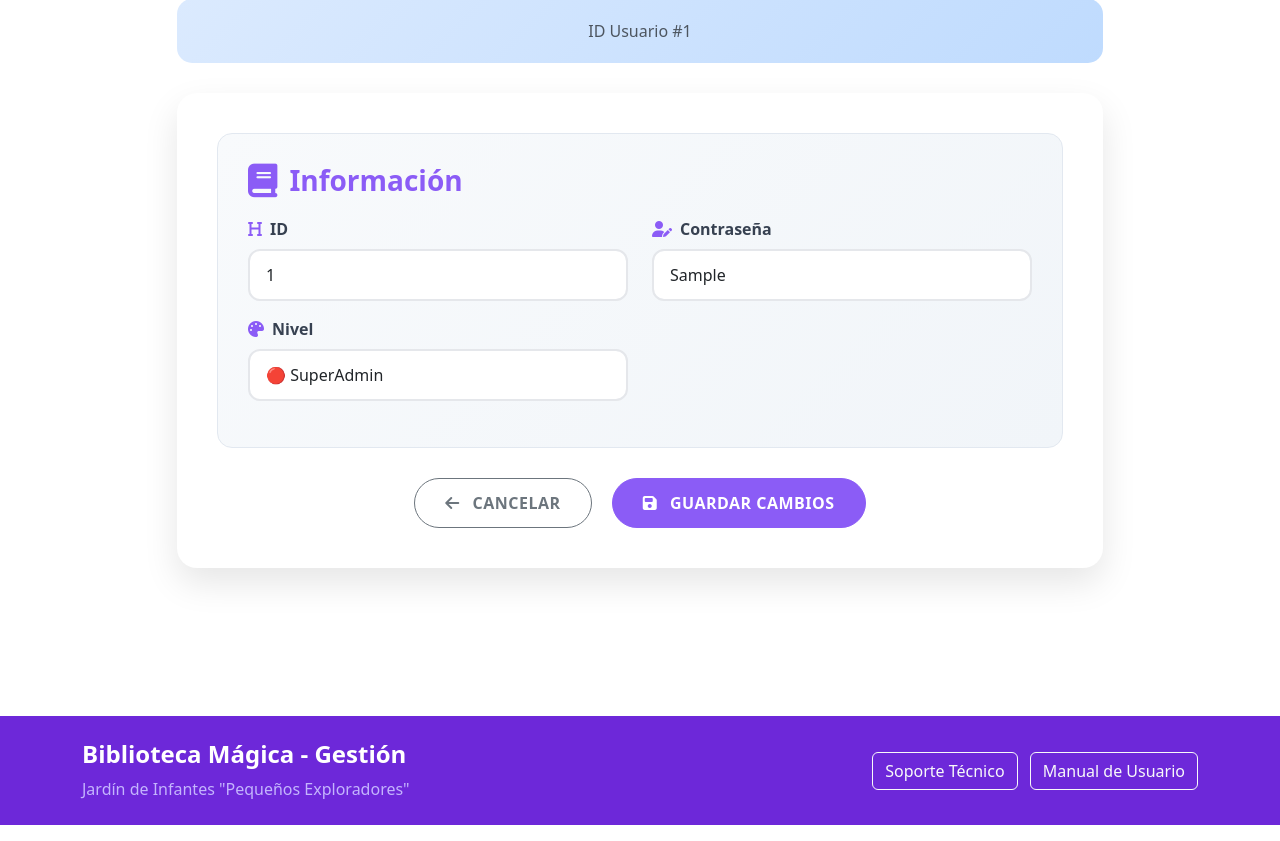
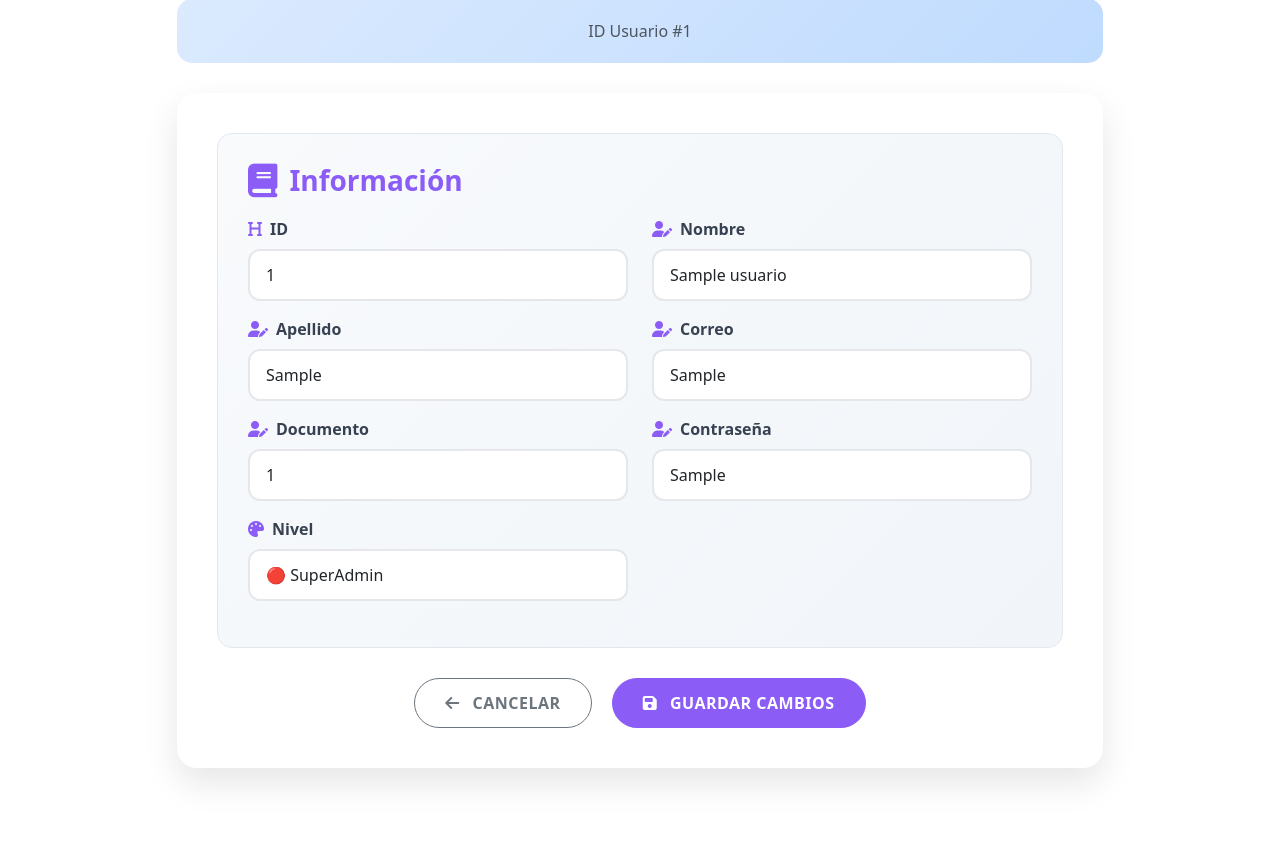
Before and after one commit to lenoilrtk/jardin, a PHP site: page /ABM/ABM_user_edit.php?id=1 in a window 1280 px wide. Shown: the part 285-1126 px from the top of the page. Run offline with PHP 8.4, Linux system fonts and the light colour scheme; tables that the repository leaves empty hold one stand-in row (values such as "Sample post").

Commit message:
abm usuarios

```diff
--- a/ABM/ABM_user_edit.php
+++ b/ABM/ABM_user_edit.php
@@ -243,6 +243,38 @@
                                 <div class="col-md-6 mb-3">
                                     <label for="autor" class="form-label">
                                         <i class="fas fa-user-edit"></i>
+                                        Nombre
+                                    </label>
+                                    <input type="text" class="form-control" id="nombre" name="nombre"
+                                           value="<?php echo htmlspecialchars($row["nombre"]); ?>" required>
+                                </div>
+                                <div class="col-md-6 mb-3">
+                                    <label for="autor" class="form-label">
+                                        <i class="fas fa-user-edit"></i>
+                                        Apellido
+                                    </label>
+                                    <input type="text" class="form-control" id="apellido" name="apellido"
+                                           value="<?php echo htmlspecialchars($row["apellido"]); ?>" required>
+                                </div>
+                                <div class="col-md-6 mb-3">
+                                    <label for="autor" class="form-label">
+                                        <i class="fas fa-user-edit"></i>
+                                        Correo
+                                    </label>
+                                    <input type="text" class="form-control" id="correo" name="correo"
+                                           value="<?php echo htmlspecialchars($row["correo"]); ?>" required>
+                                </div>
+                                 <div class="col-md-6 mb-3">
+                                    <label for="autor" class="form-label">
+                                        <i class="fas fa-user-edit"></i>
+                                        Documento
+                                    </label>
+                                    <input type="text" class="form-control" id="documento" name="documento"
+                                           value="<?php echo htmlspecialchars($row["documento"]); ?>" required>
+                                </div>
+                                <div class="col-md-6 mb-3">
+                                    <label for="autor" class="form-label">
+                                        <i class="fas fa-user-edit"></i>
                                         Contraseña
                                     </label>
                                     <input type="text" class="form-control" id="contraseña" name="contraseña"
@@ -260,9 +292,9 @@
                                         <option value="1" <?php echo ($row["nivel"] == "1") ? "selected" : "1"; ?>>🔴 SuperAdmin</option>
                                         <option value="2" <?php echo ($row["nivel"] == "2") ? "selected" : "2"; ?>>🔵 Admin</option>
                                         <option value="3" <?php echo ($row["nivel"] == "3") ? "selected" : "3"; ?>>🟢 Usuario</option>
-
                                     </select>
                             </div>
+
                         </div>
 
 
```
Also changed, not shown: ABM/ABM_user.php (+20 -13 lines).
